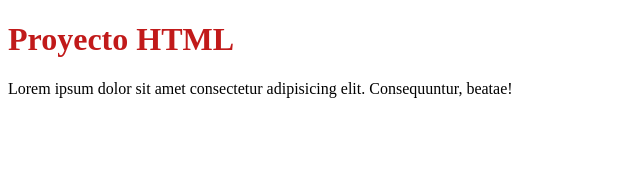
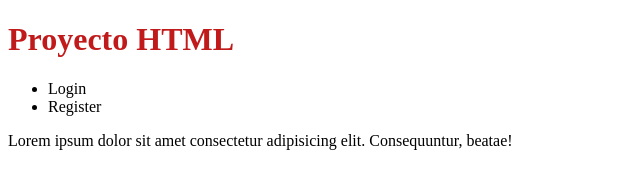
Before and after one commit to Dageron3-16/Online, a plain HTML site: page index.html in a window 1280 px wide. Shown: the whole page, without its empty margins (0-640 px from the left). Drawn offline with Linux system fonts and the light colour scheme.

Commit message:
add-header

```diff
--- a/index.html
+++ b/index.html
@@ -9,6 +9,12 @@
 <body>
     <div class="container">
     <h1>Proyecto HTML</h1>
+    <header>
+        <ul>
+            <li>Login</li>
+            <li>Register</li>
+        </ul>
+    </header>
     <p>Lorem ipsum dolor sit amet consectetur adipisicing elit. Consequuntur, beatae!</p>
 </body>
 </html>
```
